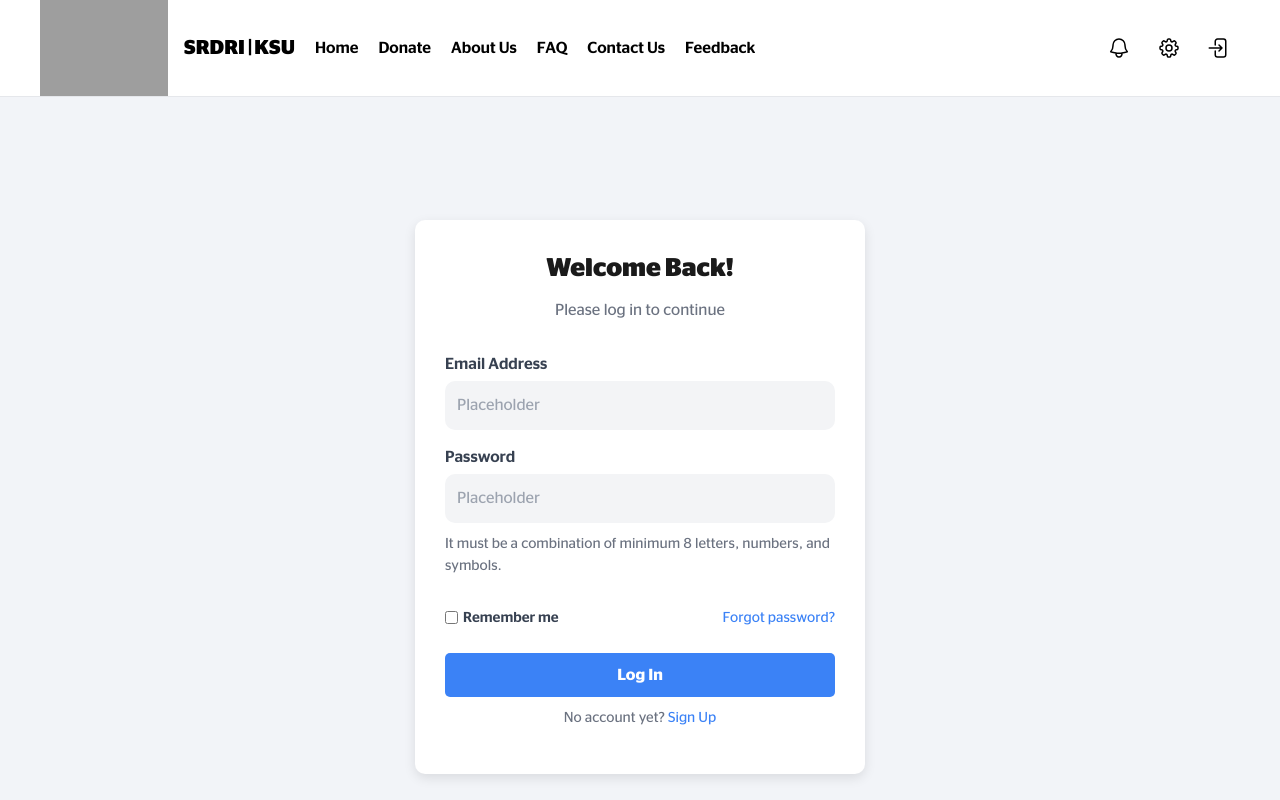
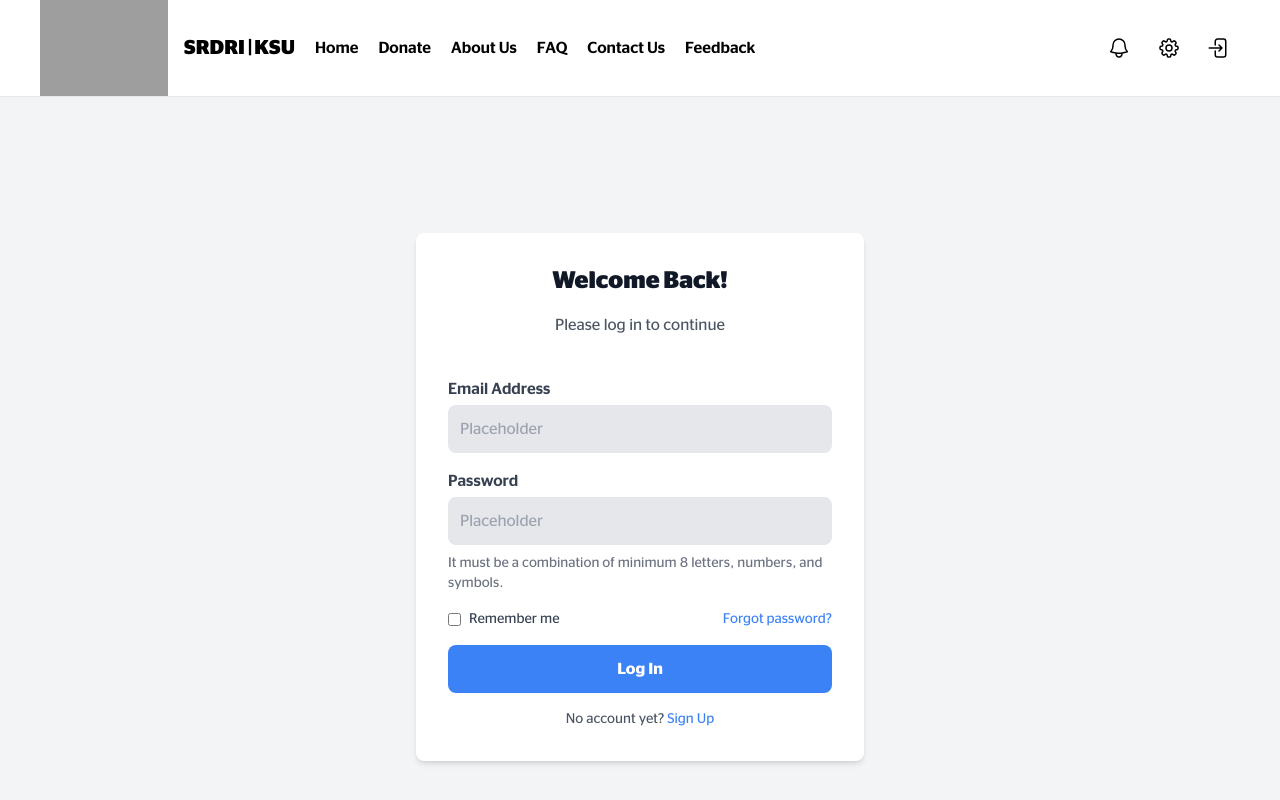
Before and after one commit to Razorback360/research-repository, a Next.js app: page /login in a window 1280 px wide. Shown: the top 800 px of the page. Built offline with nearby package versions, Linux system fonts and the light colour scheme; no server answers; grey boxes are pictures that could not be loaded.

Commit message:
chore: convert css to tailwind

```diff
--- a/src/pages/_app.tsx
+++ b/src/pages/_app.tsx
@@ -1,7 +1,4 @@
 import "@app/styles/globals.css";
-import "@app/styles/login.css";
-import "@app/styles/404.css";
-import "@app/styles/signup.css";
 import type { AppProps } from "next/app";
 import { SessionProvider } from "next-auth/react";
 import Header from "@app/components/Header"
--- a/src/pages/login/index.tsx
+++ b/src/pages/login/index.tsx
@@ -1,32 +1,46 @@
 const login = () => {
   return (
-    <div className="log-in-page-container login">
-      <div className="log-in-container">
-        <h1>Welcome Back!</h1>
-        <p>Please log in to continue</p>
-        <form>
-          <label>Email Address</label>
-          <input type="email" placeholder="Placeholder" />
-
-          <label>Password</label>
-          <input type="password" placeholder="Placeholder" />
-          <p className="password-note">
+    <div className="flex justify-center items-center h-screen bg-gray-100">
+      <div className="max-w-md w-full p-8 bg-white rounded-lg shadow-md text-center">
+        <h1 className="text-2xl font-bold text-gray-900 mb-4">Welcome Back!</h1>
+        <p className="text-gray-600 mb-6">Please log in to continue</p>
+        <form className="flex flex-col items-center w-full max-w-md">
+          <label className="w-full text-left font-medium text-gray-700 mt-4">Email Address</label>
+          <input
+            type="email"
+            placeholder="Placeholder"
+            className="w-full p-3 bg-gray-200 rounded-lg mt-1 focus:outline-none focus:ring-2 focus:ring-gray-400"
+          />
+          <label className="w-full text-left font-medium text-gray-700 mt-4">Password</label>
+          <input
+            type="password"
+            placeholder="Placeholder"
+            className="w-full p-3 bg-gray-200 rounded-lg mt-1 focus:outline-none focus:ring-2 focus:ring-gray-400"
+          />
+          <p className="text-sm text-gray-500 text-left w-full mt-2">
             It must be a combination of minimum 8 letters, numbers, and symbols.
           </p>
-
-          <div className="log-in-checkbox-container">
-            <div className="checkbox-label">
-              <input type="checkbox"/>
-              <label>Remember me</label>
+          <div className="flex justify-between items-center w-full mt-4">
+            <div className="flex items-center">
+              <input type="checkbox" className="mr-2" />
+              <label className="text-sm text-gray-700">Remember me</label>
             </div>
-            <div className="forgot-password flex">
-              <a href="#"> Forgot password? </a>
+            <div className="text-sm text-blue-500">
+              <a href="#" className="hover:underline">Forgot password?</a>
             </div>
           </div>
-
-          <button type="submit" onClick={(e) => {e.preventDefault(); location.href = "/profile"}}>Log In</button>
-          <p>
-            No account yet? <a href="/signup">Sign Up</a>
+          <button
+            type="submit"
+            className="w-full p-3 bg-blue-500 text-white font-semibold rounded-lg mt-4 hover:bg-blue-600"
+            onClick={(e) => {
+              e.preventDefault();
+              location.href = "/profile";
+            }}
+          >
+            Log In
+          </button>
+          <p className="text-sm text-gray-600 mt-4">
+            No account yet? <a href="/signup" className="text-blue-500 hover:underline">Sign Up</a>
           </p>
         </form>
       </div>
--- a/src/pages/signup/index.tsx
+++ b/src/pages/signup/index.tsx
@@ -1,4 +1,5 @@
 import { useState } from "react";
+import Link from "next/link";
 
 const Signup = () => {
   const [userName, setUsername] = useState("");
@@ -7,48 +8,75 @@ const Signup = () => {
   const [confirm, setConfirm] = useState("");
 
   return (
-    <div className="sign-up-page-container signup">
-      <div className="sign-up-container">
-        <h1>Welcome!</h1>
-        <p>Please sign up to continue</p>
-        <form>
-          <label>Username</label>
-          <input type="text" placeholder="Placeholder" onChange={(e) => {setUsername(e.target.value)}} />
-          <label>Email Address</label>
-          <input type="email" placeholder="Placeholder" onChange={(e) => {setEmail(e.target.value)}} />
-
-          <label>Password</label>
-          <input type="password" placeholder="Placeholder" onChange={(e) => {setPass(e.target.value)}} />
-
-
-          <label>Confirm Password</label>
-          <input type="password" placeholder="Placeholder" onChange={(e) => {setConfirm(e.target.value)}} />
-
-          <p className="password-note">
+    <div className="flex justify-center items-center h-screen bg-gray-100">
+      <div className="max-w-md w-full p-8 bg-white rounded-lg shadow-md text-center">
+        <h1 className="text-2xl font-bold text-gray-900 mb-4">Welcome!</h1>
+        <p className="text-gray-600 mb-6">Please sign up to continue</p>
+        <form className="flex flex-col items-center w-full max-w-md">
+          <label className="w-full text-left font-medium text-gray-700 mt-4">
+            Username
+          </label>
+          <input
+            type="text"
+            placeholder="Placeholder"
+            className="w-full p-3 bg-gray-200 rounded-lg mt-1 focus:outline-none focus:ring-2 focus:ring-gray-400"
+            onChange={(e) => setUsername(e.target.value)}
+          />
+          <label className="w-full text-left font-medium text-gray-700 mt-4">
+            Email Address
+          </label>
+          <input
+            type="email"
+            placeholder="Placeholder"
+            className="w-full p-3 bg-gray-200 rounded-lg mt-1 focus:outline-none focus:ring-2 focus:ring-gray-400"
+            onChange={(e) => setEmail(e.target.value)}
+          />
+          <label className="w-full text-left font-medium text-gray-700 mt-4">
+            Password
+          </label>
+          <input
+            type="password"
+            placeholder="Placeholder"
+            className="w-full p-3 bg-gray-200 rounded-lg mt-1 focus:outline-none focus:ring-2 focus:ring-gray-400"
+            onChange={(e) => setPass(e.target.value)}
+          />
+          <label className="w-full text-left font-medium text-gray-700 mt-4">
+            Confirm Password
+          </label>
+          <input
+            type="password"
+            placeholder="Placeholder"
+            className="w-full p-3 bg-gray-200 rounded-lg mt-1 focus:outline-none focus:ring-2 focus:ring-gray-400"
+            onChange={(e) => setConfirm(e.target.value)}
+          />
+          <p className="text-sm text-gray-500 text-left w-full mt-2 mb-4">
             It must be a combination of minimum 8 letters, numbers, and symbols.
           </p>
-
           <button
             type="submit"
+            className="w-full p-3 bg-blue-500 text-white font-semibold rounded-lg mt-4 hover:bg-blue-600"
             onClick={async (e) => {
               e.preventDefault();
-              const data = new FormData()
-              data.append('username', userName)
-              data.append('pass', pass)
-              data.append('email', email)
+              const data = new FormData();
+              data.append("username", userName);
+              data.append("pass", pass);
+              data.append("email", email);
               const req = await fetch("https://localhost:3000/", {
                 body: data,
-                method: "POST"
-              })
-              if(req.status === 200){
+                method: "POST",
+              });
+              if (req.status === 200) {
                 location.href = "/profile";
               }
             }}
           >
             Sign Up
           </button>
-          <p>
-            Have an account? <a href="/login">Sign in</a>
+          <p className="text-gray-600 mt-4">
+            Have an account?{" "}
+            <Link href="/login" className="text-blue-500 hover:underline">
+              Sign in
+            </Link>
           </p>
         </form>
       </div>
--- a/src/styles/login.css
+++ /dev/null
@@ -1,167 +0,0 @@
-/* Outer page container */
-.log-in-page-container {
-  display: flex;
-  justify-content: center;
-  align-items: center;
-  height: 100vh;
-  background: #f2f4f8;
-}
-
-/* Centered login .login form container */
-.log-in-container {
-  max-width: 450px;
-  width: 100%;
-  padding: 30px;
-  background-color: #ffffff;
-  border-radius: 10px;
-  box-shadow: 0 4px 12px rgba(0, 0, 0, 0.1);
-  text-align: center;
-}
-
-.log-in-container h1 {
-  font-size: 1.6em;
-  font-weight: bold;
-  color: #1a1a1a;
-  margin-bottom: 10px;
-}
-
-.log-in-container p {
-  color: #6b7280;
-  margin-bottom: 15px;
-}
-
-/* .login form styling */
-.login form {
-  display: flex;
-  flex-direction: column;
-  align-items: center;
-  width: 100%;
-  max-width: 450px;
-}
-
-/* Left-align labels */
-.login form label {
-  width: 100%;
-  text-align: left;
-  font-weight: 500;
-  color: #374151;
-  margin-top: 15px;
-}
-
-/* Input fields */
-.login form input[type='email'],
-.login form input[type='password'] {
-  width: 100%;
-  padding: 12px;
-  border: none;
-  border-bottom: 1px solid transparent;
-  border-radius: 10px;
-  background-color: #f3f4f6;
-  margin-top: 5px;
-  font-size: 1em;
-  color: #374151;
-  transition: border-bottom-color 0.3s;
-}
-
-.login form input[type='email']:focus,
-.login form input[type='password']:focus {
-  border-bottom-color: #a1a1a1;
-  outline: none;
-}
-
-/* Password note */
-.password-note {
-  font-size: 0.8em;
-  color: #9ca3af;
-  text-align: left;
-  width: 100%;
-  margin-top: 5px;
-}
-
-/* Checkbox and Remember Me text */
-.log-in-checkbox-container {
-  display: flex;
-  flex-direction: row;
-  justify-content: space-between;
-  align-items: center;
-  justify-items: center;
-  width: 100%;
-  margin-bottom: 10px;
-}
-
-.checkbox-label {
-  display: flex;
-  flex-direction: row;
-  align-items: center;
-  justify-items: center;
-}
-
-.checkbox-label input[type='checkbox'] {
-  margin-right: 5px;
-  margin-top: 15px;
-}
-
-.checkbox-label label {
-  font-size: 0.9em;
-  color: #374151;
-  margin: 0;
-}
-
-/* Adjusted Forgot Password alignment */
-.forgot-password {
-  font-size: 0.9em;
-  color: #3b82f6;
-  align-self: flex-end;
-}
-
-.forgot-password a {
-  color: #3b82f6;
-
-  text-decoration: none;
-}
-
-.forgot-password a:hover {
-  text-decoration: underline;
-}
-
-/* Button styling */
-.login form button[type='submit'] {
-  width: 100%;
-  padding: 10px;
-  background-color: #3b82f6;
-  border: none;
-  border-radius: 5px;
-  color: #ffffff;
-  font-size: 1em;
-  font-weight: 600;
-  cursor: pointer;
-  margin-top: 15px;
-  transition: background-color 0.3s;
-}
-
-.login form button[type='submit']:hover {
-  background-color: #2563eb;
-}
-
-/* Sign up link */
-.login form p {
-  font-size: 0.9em;
-  color: #6b7280;
-  margin-top: 10px;
-}
-
-.login form p a {
-  color: #3b82f6;
-  text-decoration: none;
-}
-
-.login form p a:hover {
-  text-decoration: underline;
-}
-
-/* Mobile adjustments */
-@media (max-width: 768px) {
-  .log-in-container {
-    padding: 20px;
-  }
-}
--- a/src/styles/signup.css
+++ /dev/null
@@ -1,149 +0,0 @@
-/* Centered sign-up form container */
-.sign-up-page-container {
-  display: flex;
-  justify-content: center;
-  align-items: center;
-  height: 100vh;
-  background: #f2f4f8;
-}
-
-.sign-up-container {
-  max-width: 450px;
-  width: 100%;
-  padding: 30px;
-  background-color: #ffffff;
-  border-radius: 10px;
-  box-shadow: 0 4px 12px rgba(0, 0, 0, 0.1);
-  text-align: center;
-}
-
-.sign-up-container h1 {
-  font-size: 1.6em;
-  font-weight: bold;
-  color: #1a1a1a;
-  margin-bottom: 10px;
-}
-
-.sign-up-container p {
-  color: #6b7280;
-  margin-bottom: 15px;
-}
-
-/* Form styling */
-.signup form {
-  display: flex;
-  flex-direction: column;
-  align-items: center;
-  width: 100%;
-  max-width: 450px;
-}
-
-/* Left-align labels */
-.signup form label {
-  width: 100%;
-  text-align: left;
-  font-weight: 500;
-  color: #374151;
-  margin-top: 15px;
-}
-
-/* Input fields */
-.signup form input[type='email'],
-.signup form input[type='text'],
-.signup form input[type='password'] {
-  width: 100%;
-  padding: 12px;
-  border: none;
-  border-bottom: 1px solid transparent;
-  border-radius: 10px;
-  background-color: #f3f4f6;
-  margin-top: 5px;
-  font-size: 1em;
-  color: #374151;
-  transition: border-bottom-color 0.3s;
-}
-
-.signup form input[type='email']:focus,
-.signup form input[type='text']:focus,
-.signup form input[type='password']:focus {
-  border-bottom-color: #a1a1a1;
-  outline: none;
-}
-
-/* Password note */
-.password-note {
-  font-size: 0.8em;
-  color: #9ca3af;
-  text-align: left;
-  width: 100%;
-  margin-top: 5px;
-  margin-bottom: 10px;
-  padding: 0;
-}
-
-/* Checkbox and Remember Me text */
-.sign-up-checkbox-container {
-  display: flex;
-  justify-content: space-between;
-  align-items: center;
-  width: 100%;
-  margin-bottom: 10px;
-  margin-top: 15px;
-}
-
-.checkbox-label {
-  display: flex;
-  align-items: center;
-}
-
-.checkbox-label input[type='checkbox'] {
-  margin-right: 5px;
-}
-
-.checkbox-label label {
-  font-size: 0.9em;
-  color: #374151;
-  margin: 0;
-}
-
-/* Button styling */
-.signup form button[type='submit'] {
-  width: 100%;
-  padding: 10px;
-  background-color: #3b82f6;
-  border: none;
-  border-radius: 5px;
-  color: #ffffff;
-  font-size: 1em;
-  font-weight: 600;
-  cursor: pointer;
-  margin-top: 15px;
-  transition: background-color 0.3s;
-}
-
-.signup form button[type='submit']:hover {
-  background-color: #2563eb;
-}
-
-/* Sign in link */
-.signup form p {
-  font-size: 0.9em;
-  color: #6b7280;
-  margin-top: 10px;
-}
-
-.signup form p a {
-  color: #3b82f6;
-  text-decoration: none;
-}
-
-.signup form p a:hover {
-  text-decoration: underline;
-}
-
-/* Mobile adjustments */
-@media (max-width: 768px) {
-  .sign-up-container {
-    padding: 20px;
-  }
-}
```
Also changed, not shown: src/pages/404.tsx (+7 -5 lines), src/styles/404.css (deleted, +0 -48 lines).
